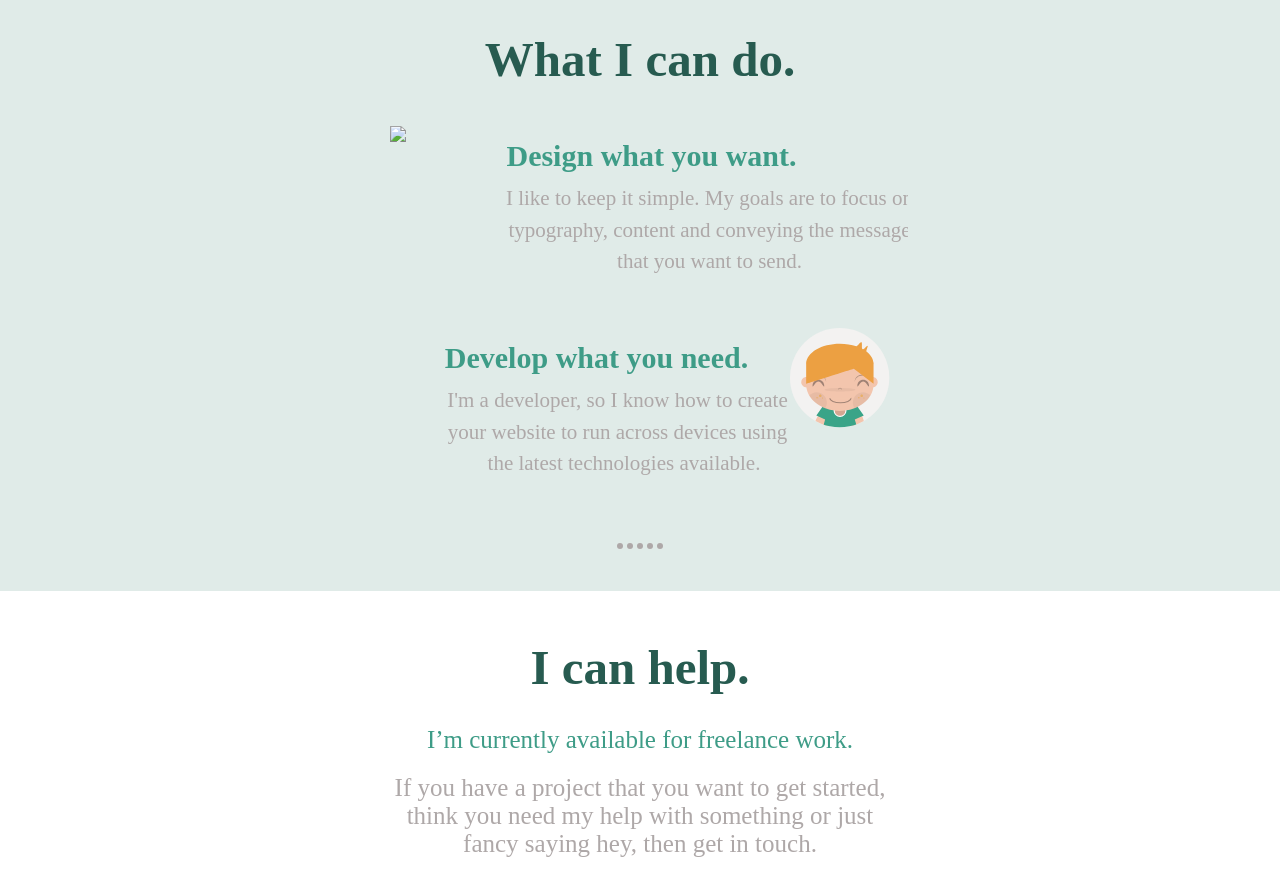
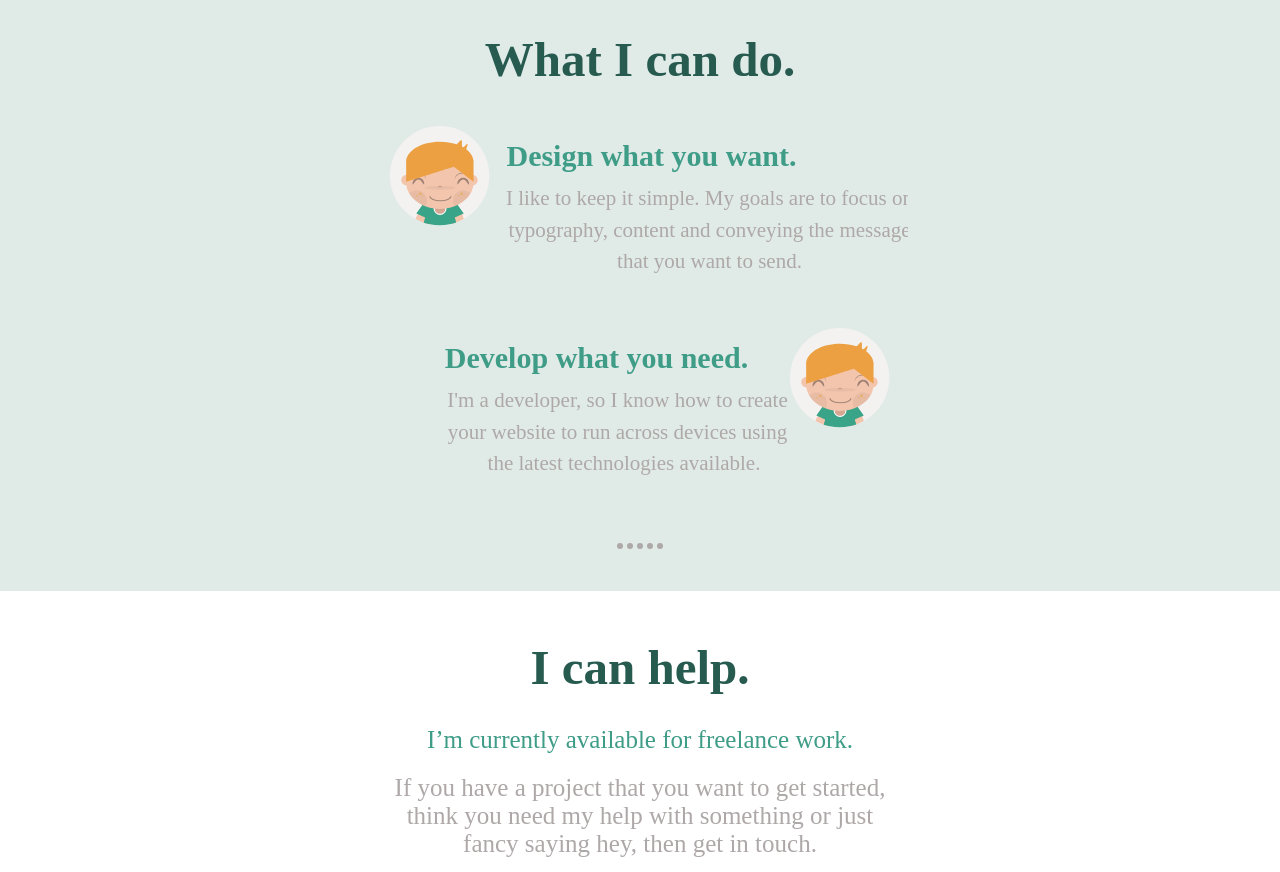
Before and after one commit to engrahafdouia/website-green, a plain HTML site: page index.html in a window 1280 px wide. Shown: the part 1160-2032 px from the top of the page. Drawn offline with Linux system fonts and the light colour scheme; a web font is replaced by a local one.

Commit message:
Update index.html

```diff
--- a/index.html
+++ b/index.html
@@ -55,7 +55,7 @@
         <div class="container">
             <h2>What I can do.</h2>
             <div class="card1">
-                <img  class="img-card1"src="./images/me.svg" >
+                <img  class="img-card1"src="me.svg" >
                 <div class="content-card1">
                     <h3> Design what you want.</h3>
                     <p>I like to keep it simple. My goals are to focus on typography, content and conveying the message that you want to send.</p>
@@ -78,7 +78,7 @@
                 </div>
             </div> -->
             <!-- <div class="card2">
-            <img  id="img2"src="./images/me.svg" alt="img">
+            <img  id="img2"src="me.svg" alt="img">
             <div class="card1-content">
                 <h3>Develop what you need.</h3>
                 <p>I'm a developer, so I know how to create your website to run across devices using the latest technologies available.</p>
```
